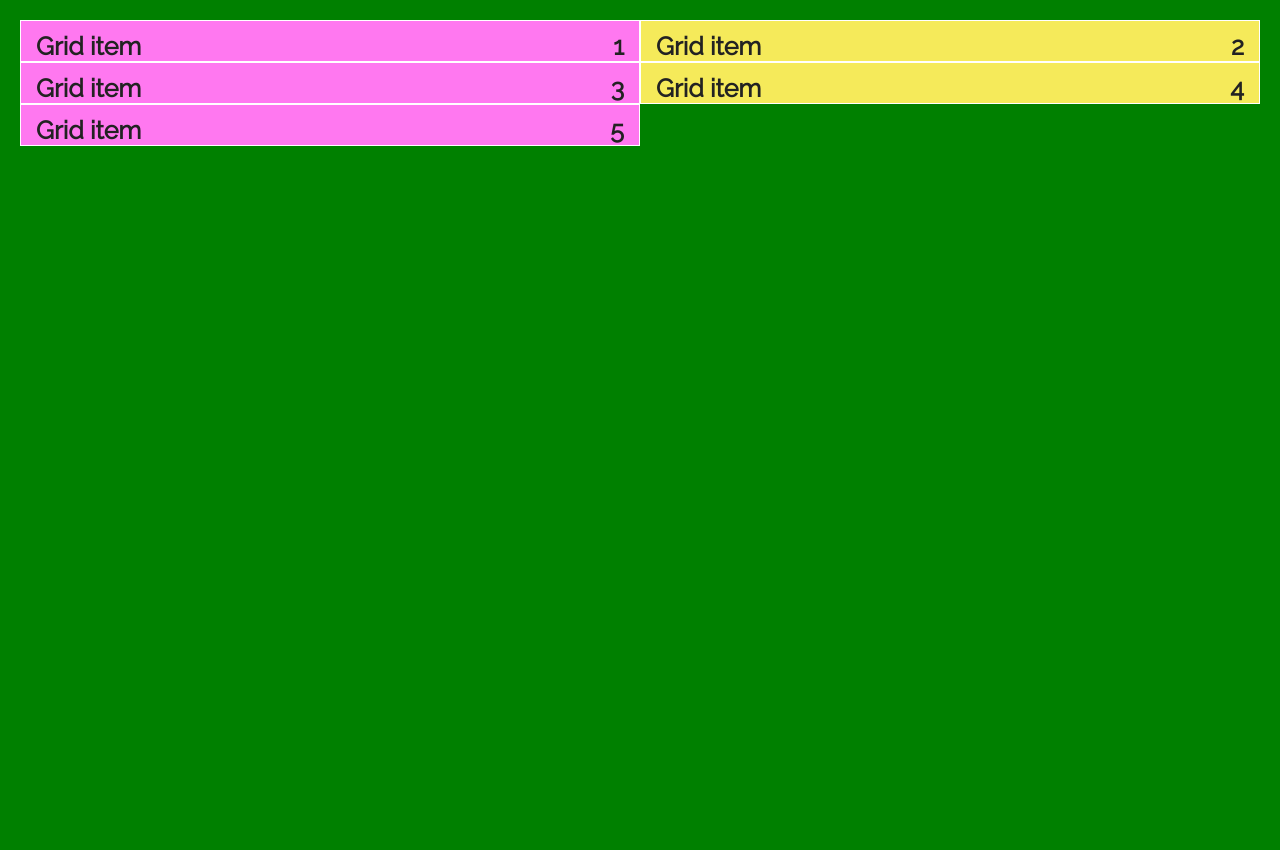
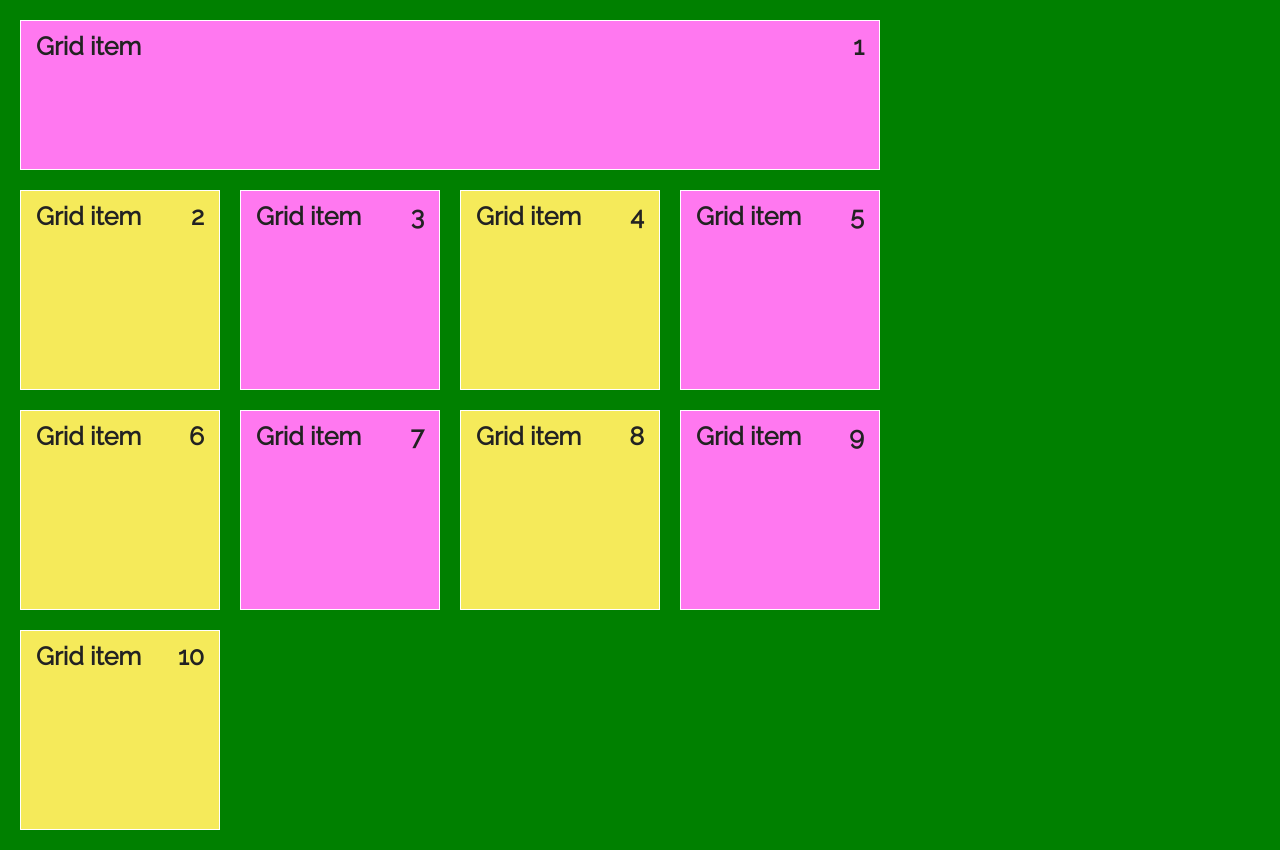
Before and after one commit to eyong24/ET-CSS-GRID, a plain HTML site: page index.html in a window 1280 px wide. Before the commit the page ends 800 px from the top, so only its background shows below. Drawn offline with Linux system fonts and the light colour scheme.

Commit message:
finish grid exercise in code

```diff
--- a/index.html
+++ b/index.html
@@ -9,11 +9,16 @@
 </head>
 <body>
     <div class="grid-container">
-          <div class="grid-item , grid-item-1"></div>
+          <div class="grid-item grid-item-1"></div>
           <div class="grid-item grid-item-2"></div>
           <div class="grid-item grid-item-3"></div>
           <div class="grid-item grid-item-4"></div>
           <div class="grid-item grid-item-5"></div>
+          <div class="grid-item grid-item-6"></div>
+          <div class="grid-item grid-item-7"></div>
+          <div class="grid-item grid-item-8"></div>
+          <div class="grid-item grid-item-9"></div>
+          <div class="grid-item grid-item-10"></div>
     </div>
 
 
--- a/styles.css
+++ b/styles.css
@@ -21,7 +21,17 @@ margin: 0;
     position:relative;
     padding:20px;
     width:100%;
-    grid-template-columns: 2fr 2fr;
+    grid-template-columns: repeat(4, 200px);
+    grid-template-rows: minmax(150px, auto);
+    /* grid-row-gap: 20px;
+    grid-column-gap: 20px; */
+    grid-auto-rows: 200px;
+    grid-gap:20px;
+    grid-template-areas:
+    "header header"
+    "sidebar content"
+    "sidebar content";
+
 }
 
 .grid-item{
@@ -55,7 +65,24 @@ margin: 0;
     font-size: 25px;
 }
 
+.grid-item-1 {
+    /* grid-column-start:1;
+    grid-column-end:3; */
+    grid-column:1 / 5;
+}
 
+/* .grid-item-1{
+    grid-area:header;
+
+}
+
+.grid-item-2{
+    grid-area:sidebar;
+}
+
+.grid-item-3{
+    grid-area: content;
+} */
 .grid-item-1::after{
 content: '1';
 }
```
